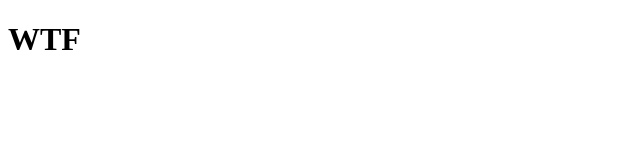
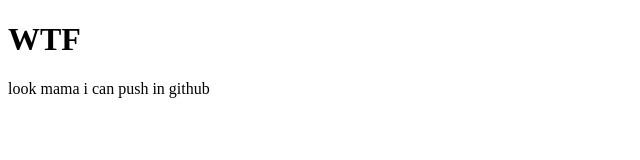
Before and after one commit to Pain-Coder-Rfy/First-website, a plain HTML site: page index.html in a window 1280 px wide. Shown: the whole page, without its empty margins (0-640 px from the left). Drawn offline with Linux system fonts and the light colour scheme.

Commit message:
learned github

```diff
--- a/index.html
+++ b/index.html
@@ -8,5 +8,6 @@
 </head>
 <body>
     <h1>WTF</h1>
+    <p>look mama i can push in github</p>
 </body>
 </html>
```
